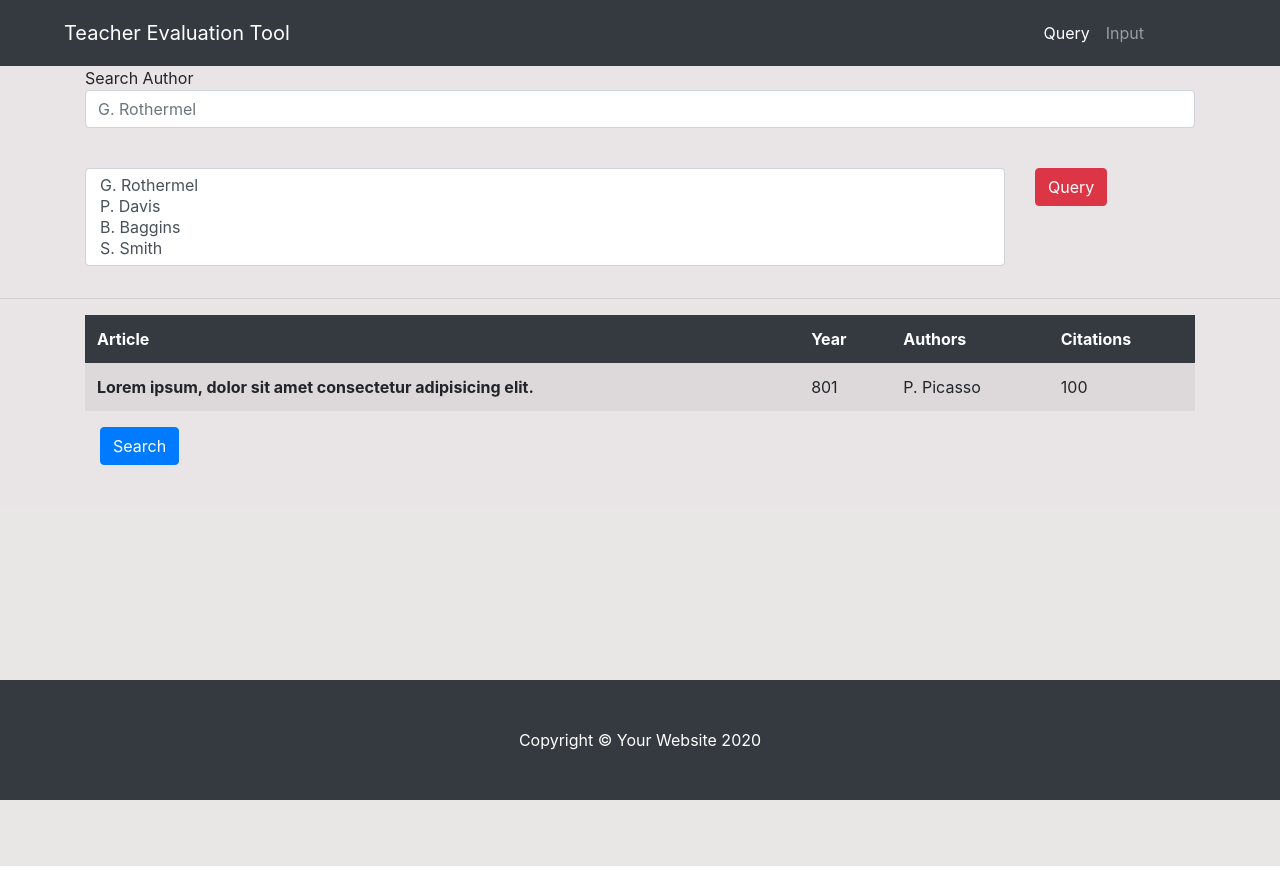
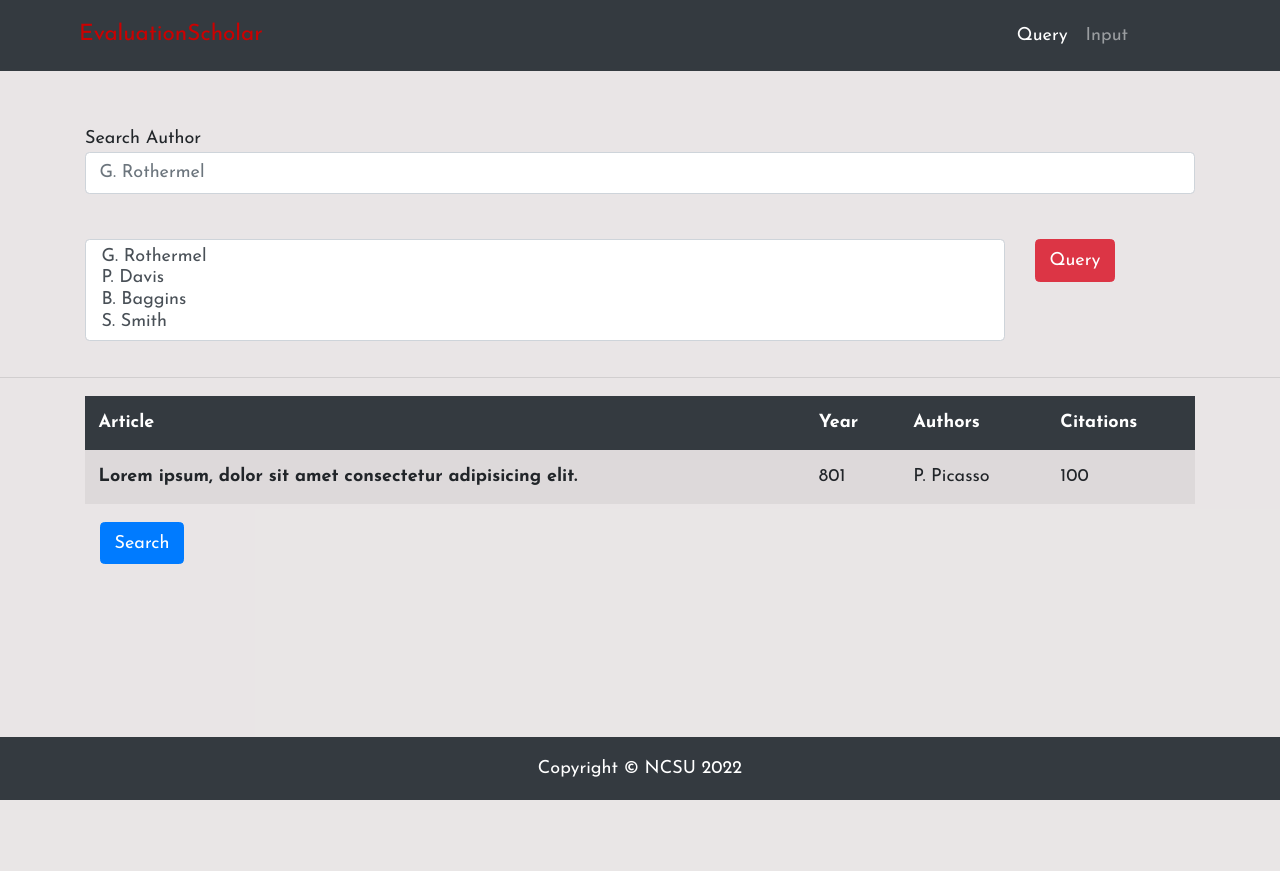
Before and after one commit to justinorringer/EvaluationScholar, a React (Create React App) app in the folder src/frontend/: page / in a window 1280 px wide. Built offline with nearby package versions, Linux system fonts and the light colour scheme.

Commit message:
Updated Style on a bit
Added more of a color scheme, added border at the top of body pages, etc.

```diff
--- a/src/frontend/public/index.html
+++ b/src/frontend/public/index.html
@@ -24,6 +24,10 @@
     -->
     <link rel="stylesheet" href="https://stackpath.bootstrapcdn.com/bootstrap/4.3.1/css/bootstrap.min.css" />
 
+    <link rel="preconnect" href="https://fonts.googleapis.com">
+    <link rel="preconnect" href="https://fonts.gstatic.com" crossorigin>
+    <link href="https://fonts.googleapis.com/css2?family=Josefin+Sans:ital,wght@0,100;0,200;0,300;0,400;0,500;0,600;0,700;1,100;1,200;1,300;1,400;1,500;1,600;1,700&display=swap" rel="stylesheet">
+
     <title>React App</title>
 </head>
 
--- a/src/frontend/src/components/footer.jsx
+++ b/src/frontend/src/components/footer.jsx
@@ -3,10 +3,10 @@ import React from "react";
 function Footer() {
   return (
     <div className="footer">
-      <footer class="py-5 bg-dark fixed-bottom">
+      <footer class="py-3 bg-dark fixed-bottom">
         <div class="container">
           <p class="m-0 text-center text-white">
-            Copyright &copy; Your Website 2020
+            Copyright &copy; NCSU 2022
           </p>
         </div>
       </footer>
--- a/src/frontend/src/components/header.jsx
+++ b/src/frontend/src/components/header.jsx
@@ -4,10 +4,10 @@ import { NavLink } from "react-router-dom";
 function Header() {
   return (
     <div className="navigation">
-      <nav className="navbar navbar-expand navbar-dark bg-dark">
+      <nav className="navbar static-top navbar-expand-sm navbar-dark bg-dark">
         <div className="container">
           <NavLink className="navbar-brand" to="/">
-            Teacher Evaluation Tool
+            EvaluationScholar
           </NavLink>
           <div>
             <ul className="navbar-nav ml-auto">
--- a/src/frontend/src/components/input.jsx
+++ b/src/frontend/src/components/input.jsx
@@ -2,19 +2,18 @@ import React from "react";
 
 function Input() {
   return (
-    <div className="input">
-      <div class="bg-color"></div>
-      <div class="container">
-        <div class="row">
-            <div class="alert alert-success alert-dismissible" role="alert">
-                <button class="close" type="button" data-dismiss="alert"><span>&times;</span></button> Articles scraped successfully
+    <div className="body">
+      <div className="container pt-5">
+        <div className="row">
+            <div className="alert alert-success alert-dismissible" role="alert">
+                <button className="close" type="button" data-dismiss="alert"><span>&times;</span></button> Articles scraped successfully
             </div>
         </div>
-        <div class="row">
-            <div class="justify-content-center page-header">Upload File <small>as a .CSV or .TXT file</small></div>
+        <div className="row">
+            <div className="justify-content-center page-header">Upload File <small>as a .CSV or .TXT file</small></div>
             <br/><br/>
         </div>
-        <div class="row">
+        <div className="row">
             <form action="/action_page.php">
                 <label for="myfile">Select a file:&nbsp;</label>
                 <input type="file" id="myfile" name="myfile" />
--- a/src/frontend/src/components/query.jsx
+++ b/src/frontend/src/components/query.jsx
@@ -37,19 +37,17 @@ function Query() {
     }, [])
 
   return (
-    <div className="query">
-
-      <div class="bg-color"></div>
-      <div class="container">
-          <div class="justify-content-center page-header">Search Author</div>
-          <div class="form-group">
-              <input type="author" class="form-control" placeholder="G. Rothermel" />
+    <div className="body">
+      <div className="container pt-5">
+          <div className="justify-content-center page-header">Search Author</div>
+          <div className="form-group">
+              <input type="author" className="form-control" placeholder="G. Rothermel" />
           </div>
-          <div class="row">
-              <div class="col-10 gx-4 gy-4">
-                  <div class="form-group">
+          <div className="row">
+              <div className="col-10 gx-4 gy-4">
+                  <div className="form-group">
                       <br />
-                      <select multiple class="form-control" id="exampleFormControlSelect1">
+                      <select multiple className="form-control" id="exampleFormControlSelect1">
                         <option>G. Rothermel</option>
                         <option>P. Davis</option>
                         <option>B. Baggins</option>
@@ -57,17 +55,17 @@ function Query() {
                       </select>
                   </div>
               </div>
-              <div class="col-2 gy-4 gx-4 justify-content-right">
+              <div className="col-2 gy-4 gx-4 justify-content-right">
                   <br />
-                  <button type="button" class="btn btn-danger">Query</button>
+                  <button type="button" className="btn btn-danger">Query</button>
               </div>
           </div>
       </div>
       <hr />
 
-      <div class="container">
-          <table class="table table-borderless table-striped">
-              <thead class="thead-dark">
+      <div className="container">
+          <table className="table table-borderless table-striped">
+              <thead className="thead-dark">
                   <tr>
                       <th scope="col-6">Article</th>
                       <th scope="col-2">Year</th>
@@ -86,10 +84,10 @@ function Query() {
               </tbody>
           </table>
       </div>
-      <div class="container">
+      <div className="container">
 
-          <div class="col-lg-3">
-              <button class="btn btn-primary" onClick={test}>Search</button>
+          <div className="col-lg-3">
+              <button className="btn btn-primary" onClick={test}>Search</button>
               <p id="test">{state.value}</p>
           </div>
         </div>
--- a/src/frontend/src/index.css
+++ b/src/frontend/src/index.css
@@ -1,3 +1,15 @@
+* {
+    font-family: 'Josefin Sans', sans-serif;
+    font-size: 18px;
+}
+
+html,
+body,
+#root,
+.App {
+    height: 100%;
+}
+
 body {
     margin: 0;
     font-family: -apple-system, BlinkMacSystemFont, 'Segoe UI', 'Roboto', 'Oxygen', 'Ubuntu', 'Cantarell', 'Fira Sans', 'Droid Sans', 'Helvetica Neue', sans-serif;
@@ -9,10 +21,8 @@ code {
     font-family: source-code-pro, Menlo, Monaco, Consolas, 'Courier New', monospace;
 }
 
-.bg-color {
+.body {
     background-color: #e7e3e4e8;
-    position: absolute;
-    z-index: -100;
     width: 100%;
     height: 100%;
 }
@@ -27,3 +37,7 @@ nav {
 nav a {
     text-decoration: none;
 }
+
+.navbar-brand {
+    color: #CC0000 !important;
+}
```
